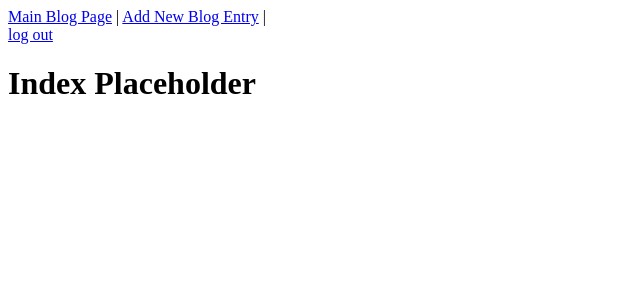
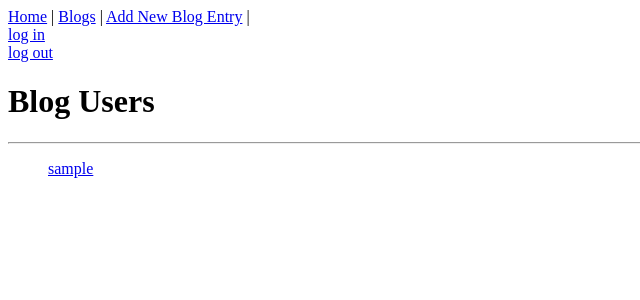
Before and after one commit to glh1016/blogz, a Flask app: page / in a window 1280 px wide. Shown: the top 300 px of the page, without its empty margins (0-640 px from the left). Run offline with Flask 2, Linux system fonts and the light colour scheme; the visitor is signed in with stand-in values (Sample User, id 1); data comes from the database, SQL or seed files in the repository.

Commit message:
added homepage

```diff
--- a/main.py
+++ b/main.py
@@ -83,7 +83,7 @@ def add_post():
 
 @app.before_request
 def require_login():
-    allowed_routes = ['login', 'signup', 'index']
+    allowed_routes = ['login', 'signup', 'index','blog']
     if request.endpoint not in allowed_routes and 'username' not in session:
         return redirect('/login')
 
@@ -117,8 +117,7 @@ def login():
 def logout():
     del session['username']
     flash("Logged out")
-    return redirect('/login')
-
+    return redirect('/blog')
 
 
 @app.route('/signup', methods=['POST', 'GET'])
@@ -171,16 +170,27 @@ def signup():
 
 @app.route('/', methods=['POST', 'GET'])
 def index():
+    id = request.args.get('id')
 
-    if request.method == 'POST':
-        blog_title = request.form['title']
-        blog_body = request.form['body']
-        owner= User.query.filter_by(username=session['username']).first()
-        new_blog_entry = Blog(blog_title,blog_body,owner)
-        db.session.add(new_blog_entry)
-        db.session.commit()
+    if id:
+        user = User.query.filter_by(id=id).first()
+        return render_template('index.html',user=user)
 
-    return render_template('index.html')
+    users= User.query.all()
+    return render_template('index.html',users=users)
+
+
+
+
+    #if request.method == 'POST':
+        #blog_title = request.form['title']
+        #blog_body = request.form['body']
+        #wner= User.query.filter_by(username=session['username']).first()
+        #new_blog_entry = Blog(blog_title,blog_body,owner)
+        #db.session.add(new_blog_entry)
+        #db.session.commit()
+
+    #return render_template('index.html')
 
 
 
--- a/templates/base.html
+++ b/templates/base.html
@@ -10,11 +10,15 @@
     </head>
 <body>
 
+<a href="/">Home</a> |
 
-<a href="/blog">Main Blog Page</a> |
-
+<a href="/blog">Blogs</a> |
 
 <a href="/newpost">Add New Blog Entry</a> |
+
+<div>
+        <a href='/login'>log in</a>
+</div>
 
 <div>
         <a href='/logout'>log out</a>
--- a/templates/index.html
+++ b/templates/index.html
@@ -2,7 +2,21 @@
 
 {% block content %}
 
-<h1>Index Placeholder</h1>
+<h1>Blog Users</h1>
+
+ <hr />
+
+    {% if users|length == 0 %}
+    <p>No users yet</p>
+    {% else %}
+
+        <ul>
+            {% for user in users %}
+            <a href='/blog?id={{user.id}}'>{{user.username}}</a>
+            {% endfor %}
+        </ul
+
+    {% endif %}
 
 
 {% endblock %}
```
